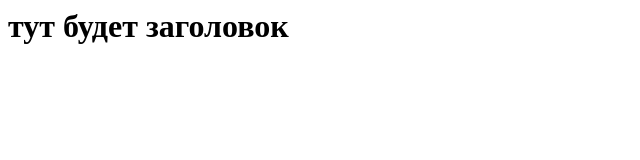
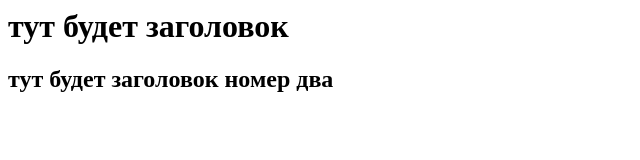
Before and after one commit to vikisopi-qa/python_auto, a plain HTML site: page index.html in a window 1280 px wide. Shown: the whole page, without its empty margins (0-640 px from the left). Drawn offline with Linux system fonts and the light colour scheme.

Commit message:
Update index.html

```diff
--- a/index.html
+++ b/index.html
@@ -1,3 +1,4 @@
 <html>
     <h1> тут будет заголовок </h1>
+    <h2> тут будет заголовок номер два </h2>
 </html>
```
